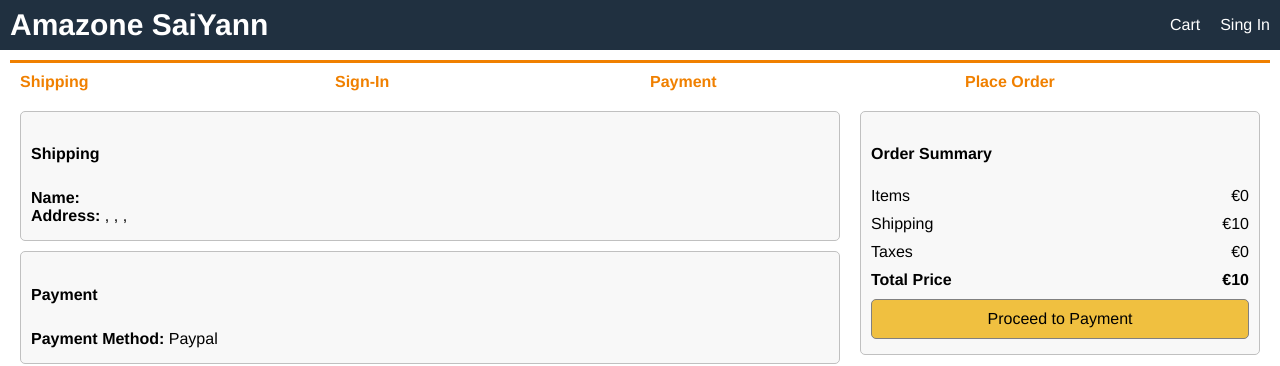
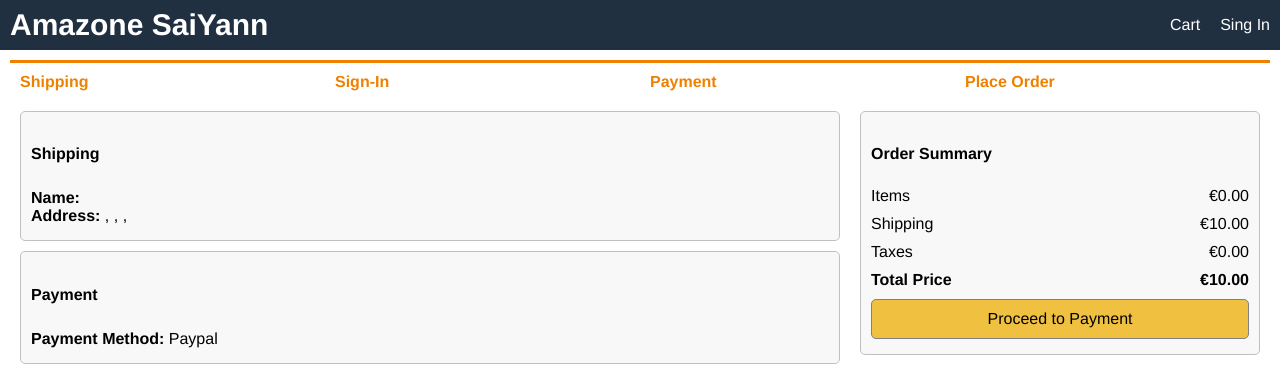
Before and after one commit to Sa-Yann/Amzone_eShop, a React (Create React App) app in the folder frontend/: page /placeorder in a window 1280 px wide. Shown: the top 366 px of the page. Built offline with nearby package versions, Linux system fonts and the light colour scheme.

Commit message:
💄add a .toFixed(2) paramater to preview numbers the proper way in teh Order Summary part

```diff
--- a/frontend/src/pages/PlaceOrderView.jsx
+++ b/frontend/src/pages/PlaceOrderView.jsx
@@ -95,25 +95,25 @@ export default function PlaceOrderView(props) {
                             <li>
                                 <div className="rowFlexJustify">
                                     <div>Items</div>
-                                    <div>€{cart.allItemsCost}</div>
+                                    <div>€{cart.allItemsCost.toFixed(2)}</div>
                                 </div>
                             </li>
                             <li>
                                 <div className="rowFlexJustify">
                                     <div>Shipping</div>
-                                    <div>€{cart.shippingCost}</div>
+                                    <div>€{cart.shippingCost.toFixed(2)}</div>
                                 </div>
                             </li>
                             <li>
                                 <div className="rowFlexJustify">
                                     <div>Taxes</div>
-                                    <div>€{cart.taxCost}</div>
+                                    <div>€{cart.taxCost.toFixed(2)}</div>
                                 </div>
                             </li>
                             <li>
                                 <div className="rowFlexJustify">
                                     <div><strong>Total Price</strong></div>
-                                    <div><strong>€{cart.totalPriceToPay}</strong></div>
+                                    <div><strong>€{cart.totalPriceToPay.toFixed(2)}</strong></div>
                                 </div>
                             </li>
                             <li>
@@ -121,7 +121,7 @@ export default function PlaceOrderView(props) {
                                 type="button"
                                 onClick={processPaymentHandler}
                                 className="primary block"
-                                disabled={cart.cartItems.lenght ===0}
+                                disabled={cart.cartItems.lenght === 0}
                                 >
                                 Proceed to Payment
                                 </button>
```
